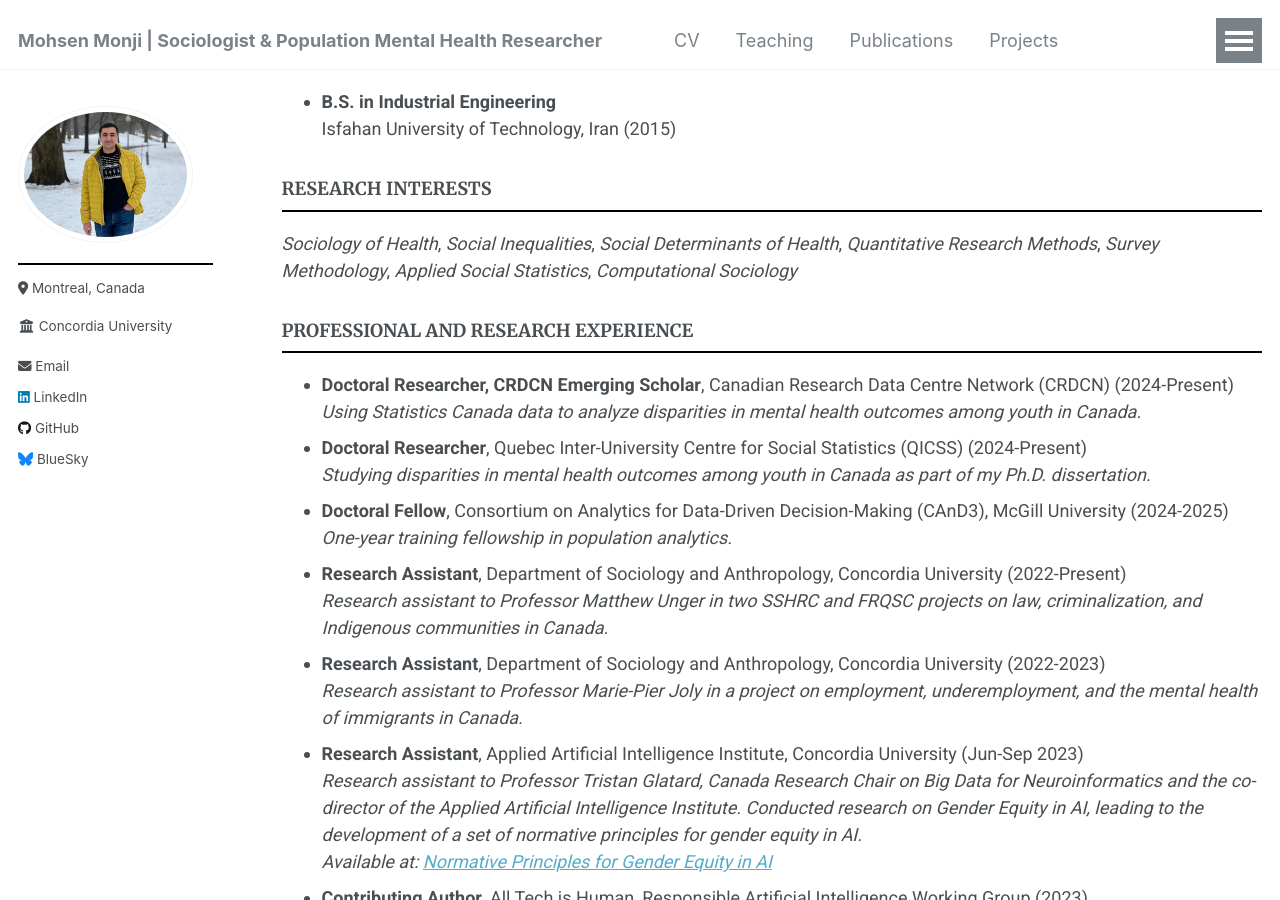
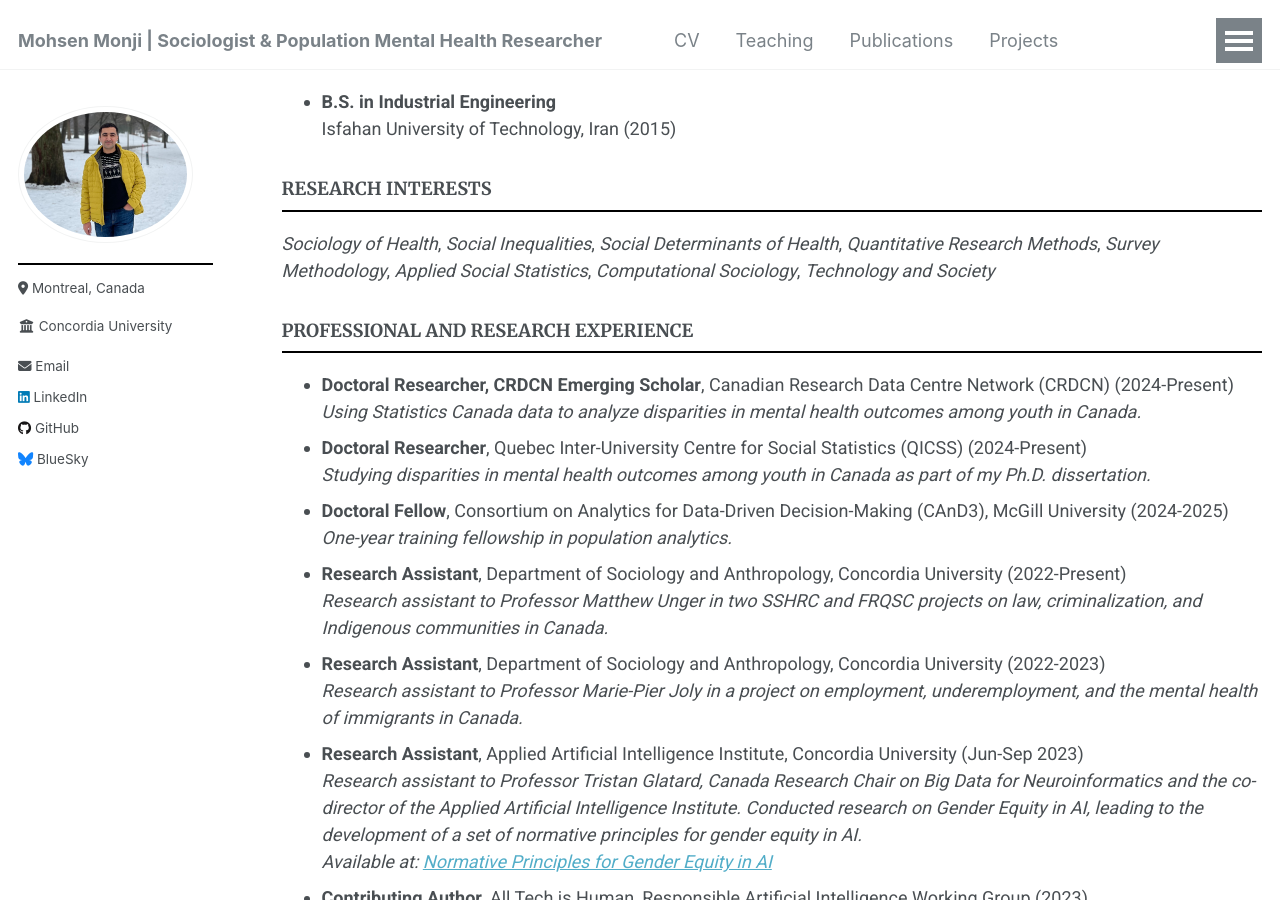
Before and after one commit to Mohsnmonji/mohsnmonji.github.io, a Jekyll site: the page built from _pages/Curriculum Vitae.md, in a window 1280 px wide and 900 px high, scrolled down 418 px. Built offline with Jekyll 4.4.1, drawn with Linux system fonts in a browser that asks for light colours.

Commit message:
Update Curriculum Vitae.md

```diff
--- a/_pages/Curriculum Vitae.md
+++ b/_pages/Curriculum Vitae.md
@@ -31,7 +31,7 @@ redirect_from:
   Isfahan University of Technology, Iran (2015)
 
 ### RESEARCH INTERESTS
-*Sociology of Health*, *Social Inequalities*, *Social Determinants of Health*, *Quantitative Research Methods*, *Survey Methodology*, *Applied Social Statistics*, *Computational Sociology*
+*Sociology of Health*, *Social Inequalities*, *Social Determinants of Health*, *Quantitative Research Methods*, *Survey Methodology*, *Applied Social Statistics*, *Computational Sociology*, *Technology and Society*
 
 ### PROFESSIONAL AND RESEARCH EXPERIENCE
 - **Doctoral Researcher, CRDCN Emerging Scholar**, Canadian Research Data Centre Network (CRDCN) (2024-Present)
```
